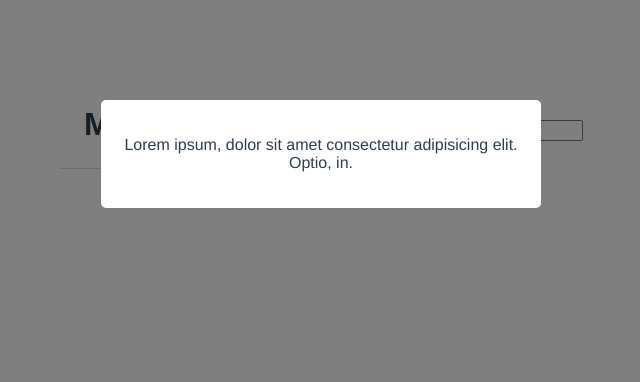
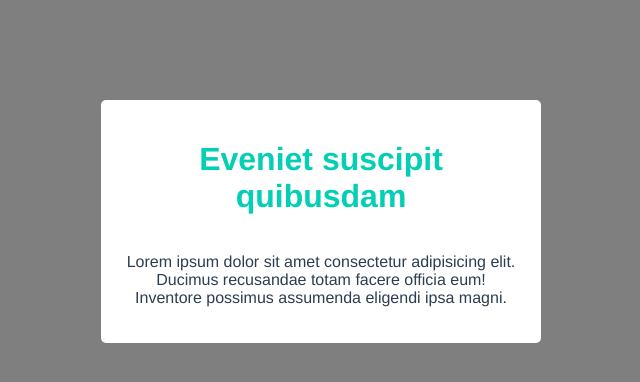
Before and after one commit to iamnotcypher/learning-vue, a Vue app: page / in a window 1280 px wide. Shown: the top 382 px of the page, without its empty margins (319-959 px from the left). Built offline with nearby package versions, Linux system fonts and the light colour scheme.

Commit message:
scoped styles

```diff
--- a/src/App.vue
+++ b/src/App.vue
@@ -1,6 +1,5 @@
 <template>
   <h1>{{ title }}</h1>
-  <input type="text" ref="name">
   <Modal />
 </template>
 
--- a/src/components/Modal.vue
+++ b/src/components/Modal.vue
@@ -1,7 +1,8 @@
 <template>
   <div class="backdrop">
     <div class="modal">
-      <p>Lorem ipsum, dolor sit amet consectetur adipisicing elit. Optio, in.</p>
+      <h1>Eveniet suscipit quibusdam</h1>
+      <p>Lorem ipsum dolor sit amet consectetur adipisicing elit. Ducimus recusandae totam facere officia eum! Inventore possimus assumenda eligendi ipsa magni.</p>
     </div>
   </div>
 </template>
@@ -22,4 +23,9 @@
     width: 100%;
     height: 100%;
   }
+  h1 {
+    color: #03cfb4;
+    border: none;
+    padding: 0;
+  }
 </style>
```
